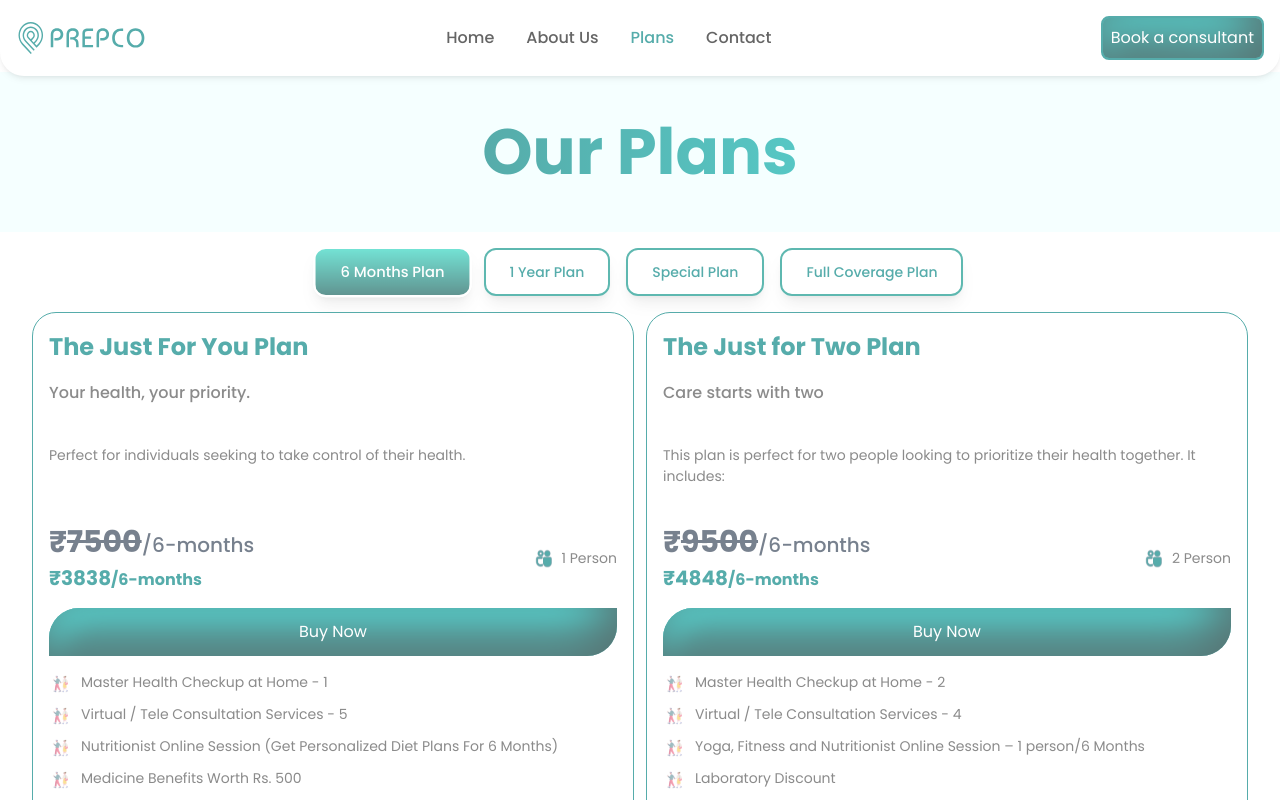
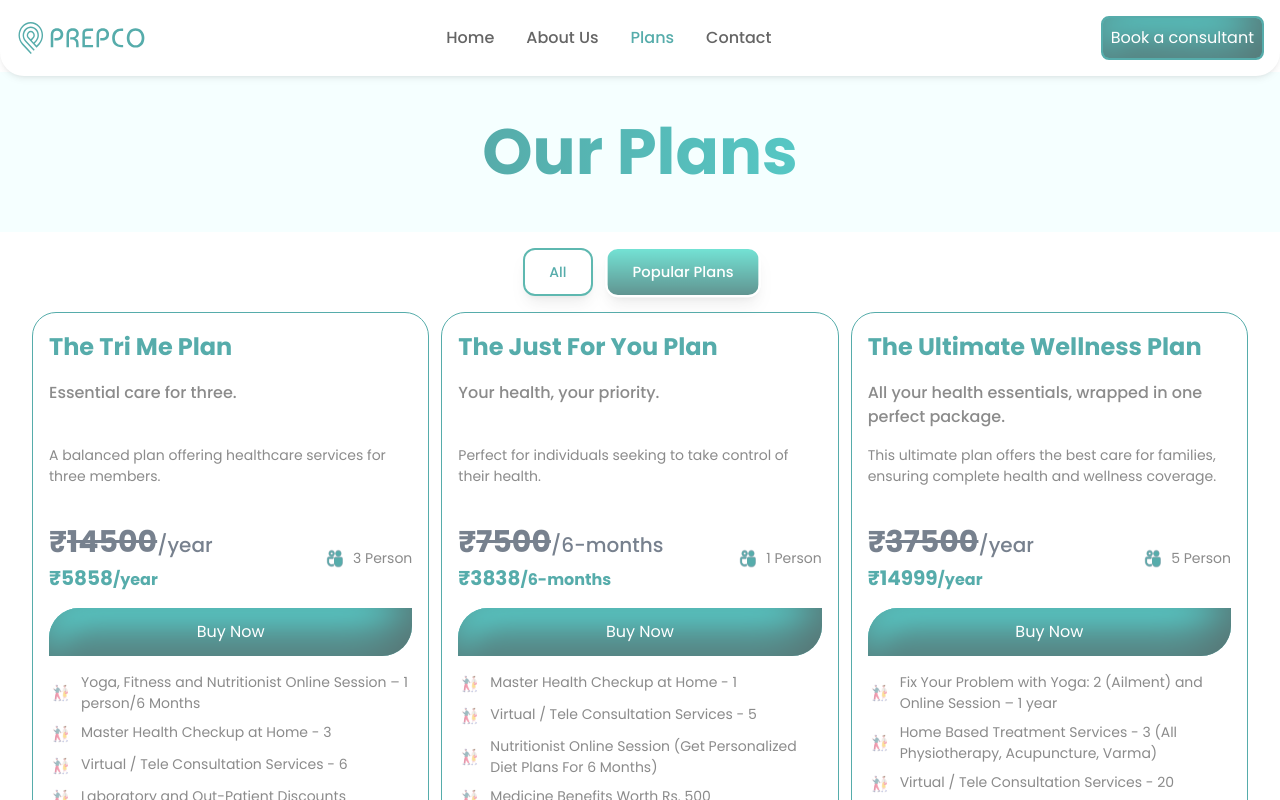
Before and after one commit to Prepco-creator/PREPCO, a Next.js app: page /plans in a window 1280 px wide. Shown: the top 800 px of the page. Built offline with nearby package versions, Linux system fonts and the light colour scheme; a web font is replaced by a local one.

Commit message:
Payment Links and Filters updated

```diff
--- a/src/components/plans/FilterPlans.tsx
+++ b/src/components/plans/FilterPlans.tsx
@@ -2,7 +2,7 @@ import React, { useState, useEffect } from "react";
 
 interface FilterPlansProps {
   onFilterChange: (
-    filterType: "duration" | "special" | "fullCoverage" | null,
+    filterType: "duration" | "special" | "fullCoverage" | "all" | null,
     value?: number | string | string[]
   ) => void;
 }
@@ -17,7 +17,7 @@ const FilterPlans: React.FC<FilterPlansProps> = ({ onFilterChange }) => {
       if (storedFilter) {
         setSelectedFilter(storedFilter);
       } else {
-        setSelectedFilter("duration-6"); // Default filter
+        setSelectedFilter("special"); // Default filter
       }
     }
   }, []); // This effect will only run once when the component mounts
@@ -29,7 +29,7 @@ const FilterPlans: React.FC<FilterPlansProps> = ({ onFilterChange }) => {
   }, [selectedFilter]);
 
   const handleSelect = (
-    filterType: "duration" | "special" | "fullCoverage",
+    filterType: "duration" | "special" | "fullCoverage" | "all",
     value?: number | string | string[]
   ) => {
     const filterKey = filterType === "duration" ? `duration-${value}` : filterType;
@@ -49,29 +49,29 @@ const FilterPlans: React.FC<FilterPlansProps> = ({ onFilterChange }) => {
   return (
     <div className="flex items-center justify-center py-4 gap-4 flex-wrap">
       <button
-        className={buttonClass(selectedFilter === "duration-6")}
-        onClick={() => handleSelect("duration", 6)}
+        className={buttonClass(selectedFilter === "all")}
+        onClick={() => handleSelect("all")}
       >
-        6 Months Plan
+        All
       </button>
-      <button
+      {/* <button
         className={buttonClass(selectedFilter === "duration-12")}
         onClick={() => handleSelect("duration", 12)}
       >
         1 Year Plan
-      </button>
+      </button> */}
       <button
         className={buttonClass(selectedFilter === "special")}
         onClick={() => handleSelect("special")}
       >
-        Special Plan
+        Popular Plans
       </button>
-      <button
+      {/* <button
         className={buttonClass(selectedFilter === "fullCoverage")}
         onClick={() => handleSelect("fullCoverage", ["plan_8", "plan_7"])}
       >
         Full Coverage Plan
-      </button>
+      </button> */}
     </div>
   );
 };
--- a/src/components/plans/Plans.tsx
+++ b/src/components/plans/Plans.tsx
@@ -15,10 +15,9 @@ const Plans = () => {
   // Default to the 6-month plan
   const defaultPlans = mockData.filter(
     (plan) =>
-      plan.duration === 6 &&
-      !plan.isSpecial &&
-      !fullCoveragePlanIds.includes(plan.id)
+      plan.isSpecial === true
   );
+
 
   const [filteredPlans, setFilteredPlans] = useState<PlanProps[]>(defaultPlans);
 
@@ -35,7 +34,7 @@ const Plans = () => {
 
 
   const handleFilterChange = (
-    filterType: "duration" | "special" | "fullCoverage" | null,
+    filterType: "duration" | "special" | "fullCoverage" | "all" | null,
     value?: number | string | string[]
   ) => {
     let newFilteredPlans: PlanProps[] = [];
@@ -56,6 +55,8 @@ const Plans = () => {
         newFilteredPlans = mockData.filter((plan) => plan.isSpecial);
       } else if (filterType === "fullCoverage" && Array.isArray(value)) {
         newFilteredPlans = mockData.filter((plan) => value.includes(plan.id));
+      } else if (filterType === "all") {
+        newFilteredPlans = [...mockData]
       }
 
     }
--- a/src/data/plans.ts
+++ b/src/data/plans.ts
@@ -2,38 +2,6 @@ import { PlanProps } from "@/types";
 import { images, videos } from "../../public/assets";
 
 export const mockData: PlanProps[] = [
-  {
-    id: 'plan_1',
-    title: 'The Just For You Plan ',
-    imgSrc: images.pngs.justForYou,
-    tagline: 'Your health, your priority.',
-    description: 'Perfect for individuals seeking to take control of their health.',
-    bigDescription: 'This plan includes a comprehensive health package for individuals looking to prioritize their well-being. The Solo Care Plan offers personalized healthcare services to ensure you stay on top of your health.',
-    category: 'semi-annual',
-    paymentGatewayLink: "https://com.rpy.club/cop/a00PCMQeKf",
-    duration: 6,
-    pricing: 7500,
-    discountPricing: 3838, // Example discount (optional)
-    isSpecial: false,
-    videoLinkEnglish: videos.justForYouPlan_english,
-    videoLinkTamil: videos.justForYouPlan_tamil,
-    featuresDisplay: [
-      "Master Health Checkup at Home - 1",
-      "Virtual / Tele Consultation Services - 5",
-      "Nutritionist Online Session (Get Personalized Diet Plans For 6 Months)",
-      "Medicine Benefits Worth Rs. 500"
-    ],
-    membersCount: 1,
-    features: [
-      { id: 'feature_1', content: 'Master Health Check-up: 1' },
-      { id: 'feature_2', content: 'Virtual General OPD Consultations: 2' },
-      { id: 'feature_6', content: 'Medicine benefits worth Rs.500 ' },
-      { id: 'feature_3', content: 'Virtual Dental OPD Consultations: 1' },
-      { id: 'feature_4', content: 'Virtual Physiotherapy Consultations: 1' },
-      { id: 'feature_5', content: 'Nutrition Consultation: 1- P- 6M' },
-      { id: 'feature_7', content: 'Virtual Dermatology OPD Consultations: 1' },
-    ],
-  },
   {
     id: 'plan_2',
     title: 'The Just for Two Plan ',
@@ -82,7 +50,7 @@ export const mockData: PlanProps[] = [
     duration: 12,
     pricing: 14500,
     discountPricing: 5858,
-    isSpecial: false,
+    isSpecial: true,
     videoLinkEnglish: videos.triMePlan_english,
     videoLinkTamil: videos.triMePlan_tamil,
     membersCount: 3,
@@ -109,7 +77,38 @@ export const mockData: PlanProps[] = [
     ],
 
   },
-
+  {
+    id: 'plan_1',
+    title: 'The Just For You Plan ',
+    imgSrc: images.pngs.justForYou,
+    tagline: 'Your health, your priority.',
+    description: 'Perfect for individuals seeking to take control of their health.',
+    bigDescription: 'This plan includes a comprehensive health package for individuals looking to prioritize their well-being. The Solo Care Plan offers personalized healthcare services to ensure you stay on top of your health.',
+    category: 'semi-annual',
+    paymentGatewayLink: "https://com.rpy.club/cop/a00PCMQeKf",
+    duration: 6,
+    pricing: 7500,
+    discountPricing: 3838, // Example discount (optional)
+    isSpecial: true,
+    videoLinkEnglish: videos.justForYouPlan_english,
+    videoLinkTamil: videos.justForYouPlan_tamil,
+    featuresDisplay: [
+      "Master Health Checkup at Home - 1",
+      "Virtual / Tele Consultation Services - 5",
+      "Nutritionist Online Session (Get Personalized Diet Plans For 6 Months)",
+      "Medicine Benefits Worth Rs. 500"
+    ],
+    membersCount: 1,
+    features: [
+      { id: 'feature_1', content: 'Master Health Check-up: 1' },
+      { id: 'feature_2', content: 'Virtual General OPD Consultations: 2' },
+      { id: 'feature_6', content: 'Medicine benefits worth Rs.500 ' },
+      { id: 'feature_3', content: 'Virtual Dental OPD Consultations: 1' },
+      { id: 'feature_4', content: 'Virtual Physiotherapy Consultations: 1' },
+      { id: 'feature_5', content: 'Nutrition Consultation: 1- P- 6M' },
+      { id: 'feature_7', content: 'Virtual Dermatology OPD Consultations: 1' },
+    ],
+  },
   {
     "id": "plan_4",
     "title": "The Quad Plan ",
@@ -168,7 +167,7 @@ export const mockData: PlanProps[] = [
     "duration": 12,
     "pricing": 22222,
     "discountPricing": 8888,
-    "isSpecial": true,
+    "isSpecial": false,
     "videoLinkEnglish": videos.sheroPlan_english,
     "videoLinkTamil": videos.sheroPlan_tamil,
     "membersCount": 1,
@@ -297,7 +296,7 @@ export const mockData: PlanProps[] = [
     "duration": 12,
     "pricing": 37500,
     "discountPricing": 14999,
-    "isSpecial": false,
+    "isSpecial": true,
     "videoLinkEnglish": videos.ultimateWellnessPlan_english,
     "videoLinkTamil": videos.ultimateWellnessPlan_tamil,
     "membersCount": 5,
@@ -342,7 +341,7 @@ export const mockData: PlanProps[] = [
     "duration": 12,
     "pricing": 12500,
     "discountPricing": 4999,
-    "isSpecial": true,
+    "isSpecial": false,
     "videoLinkEnglish": videos.miniMePlan_english,
     "videoLinkTamil": videos.miniMePlan_tamil,
     "memberType": "kid",
@@ -378,7 +377,7 @@ export const mockData: PlanProps[] = [
     "duration": 12,
     "pricing": 25500,
     "discountPricing": 9999,
-    "isSpecial": true,
+    "isSpecial": false,
     "videoLinkEnglish": videos.just50Plan_english,
     "videoLinkTamil": videos.just50Plan_tamil,
     "memberType": "Senior Citizen",
```
